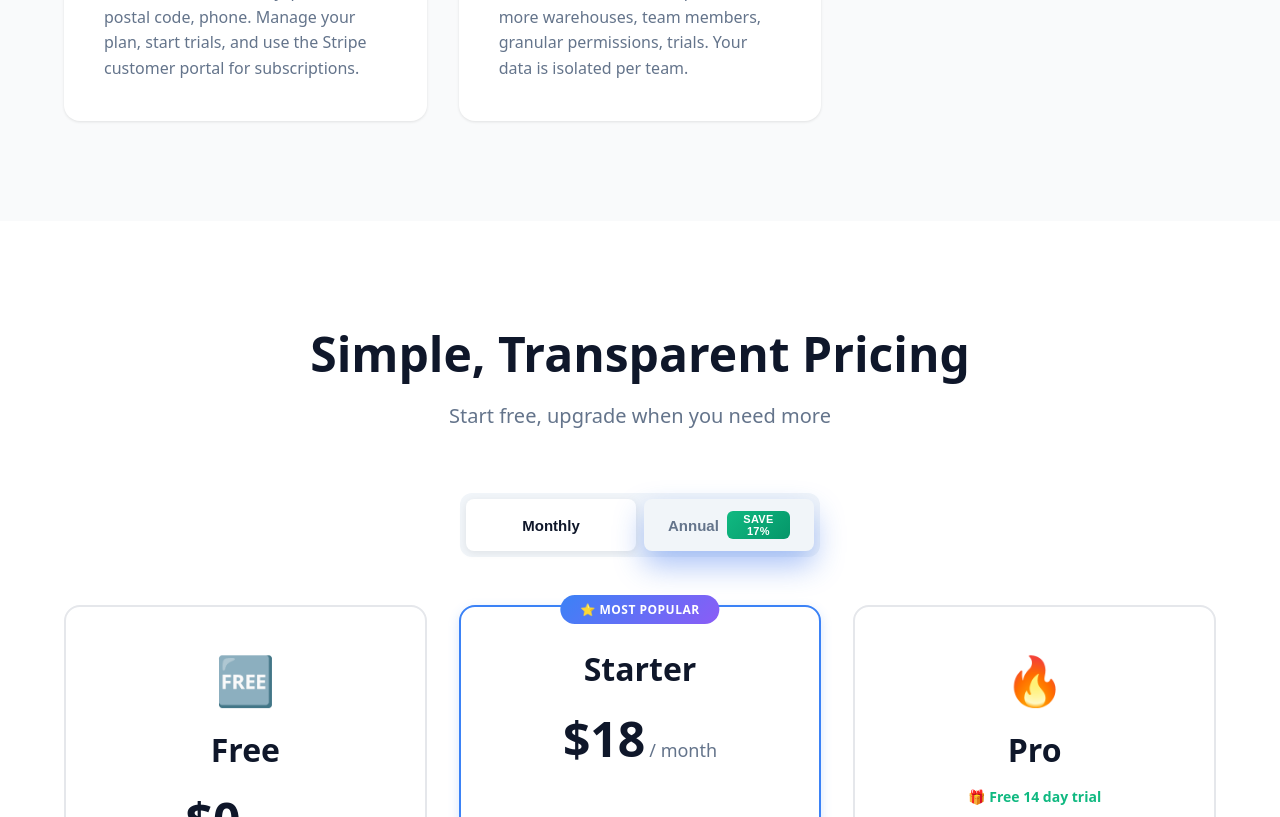
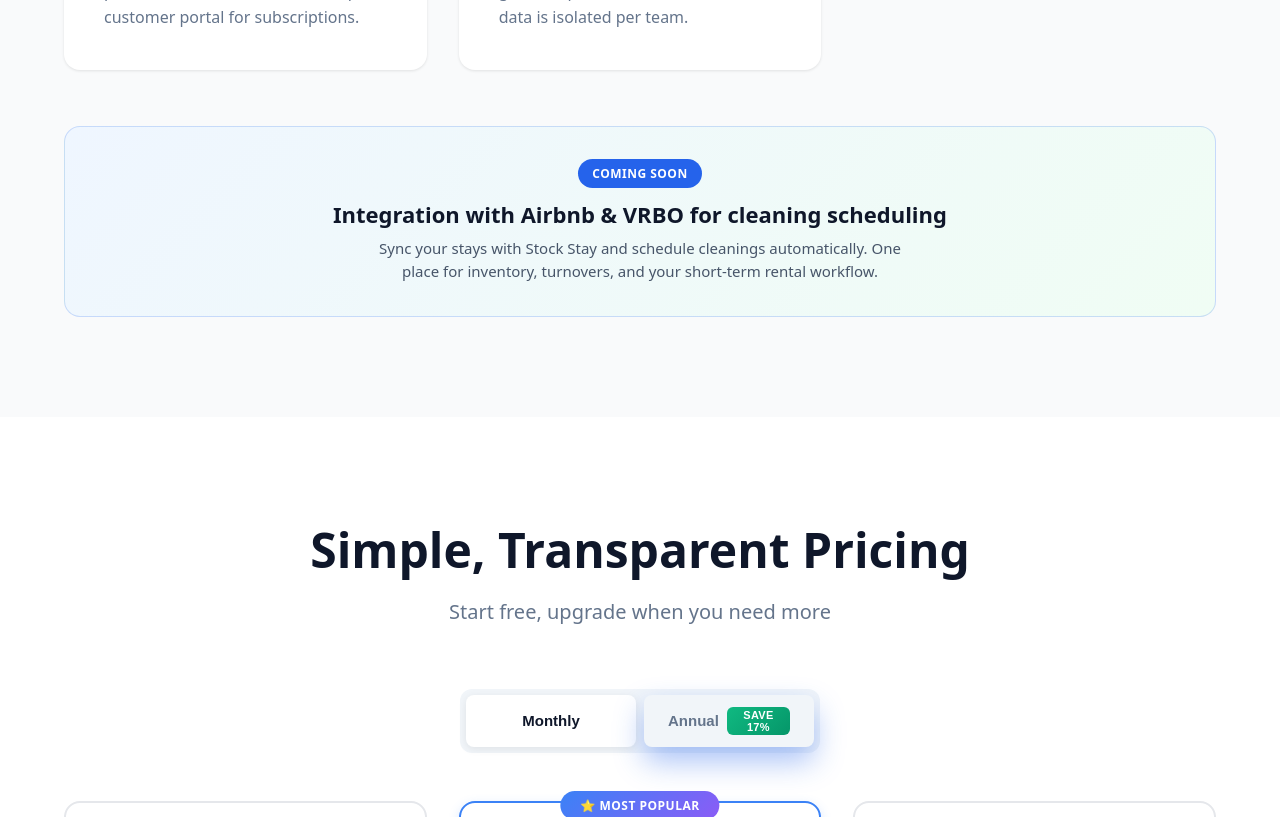
Before and after one commit to Ironkd/StockStay, a React (Vite) app: page / in a window 1280 px wide. Shown: the part 1980-2797 px from the top of the page. Built offline with nearby package versions, Linux system fonts and the light colour scheme; no server answers.

Commit message:
Landing: remove stockstay.com under Why Stock Stay; style updates

```diff
--- a/src/pages/LandingPage.tsx
+++ b/src/pages/LandingPage.tsx
@@ -42,7 +42,6 @@
             <h1 className="hero-title">
               Why Stock Stay?
             </h1>
-            <p className="hero-domain">stockstay.com</p>
             <p className="hero-subtitle hero-lead">
               One place for inventory, invoices, and sales — so you spend less time switching apps and more time running your business. Start free, add warehouses and team members as you grow, and only pay for what you need. No credit card required.
             </p>
@@ -139,6 +138,15 @@
                 team members, granular permissions, trials. Your data is isolated per team.
               </p>
             </div>
+          </div>
+
+          {/* Coming Soon */}
+          <div className="coming-soon-block">
+            <span className="coming-soon-badge">Coming Soon</span>
+            <h3 className="coming-soon-title">Integration with Airbnb & VRBO for cleaning scheduling</h3>
+            <p className="coming-soon-text">
+              Sync your stays with Stock Stay and schedule cleanings automatically. One place for inventory, turnovers, and your short-term rental workflow.
+            </p>
           </div>
         </div>
       </section>
--- a/src/styles.css
+++ b/src/styles.css
@@ -2063,6 +2063,48 @@
   margin: 0;
 }
 
+/* Coming Soon block (landing) */
+.coming-soon-block {
+  margin-top: 56px;
+  padding: 32px 40px;
+  background: linear-gradient(135deg, #eff6ff 0%, #f0fdf4 100%);
+  border: 1px solid rgba(37, 99, 235, 0.2);
+  border-radius: 16px;
+  text-align: center;
+  position: relative;
+}
+
+.coming-soon-badge {
+  display: inline-block;
+  padding: 6px 14px;
+  background: #2563eb;
+  color: white;
+  font-size: 12px;
+  font-weight: 600;
+  letter-spacing: 0.04em;
+  text-transform: uppercase;
+  border-radius: 999px;
+  margin-bottom: 12px;
+}
+
+.coming-soon-title {
+  font-size: 22px;
+  font-weight: 700;
+  color: #0f172a;
+  margin: 0 0 8px;
+  line-height: 1.3;
+}
+
+.coming-soon-text {
+  font-size: 15px;
+  line-height: 1.55;
+  color: #475569;
+  margin: 0;
+  max-width: 560px;
+  margin-left: auto;
+  margin-right: auto;
+}
+
 /* Pricing Section */
 .landing-pricing {
   padding: 100px 0;
```
